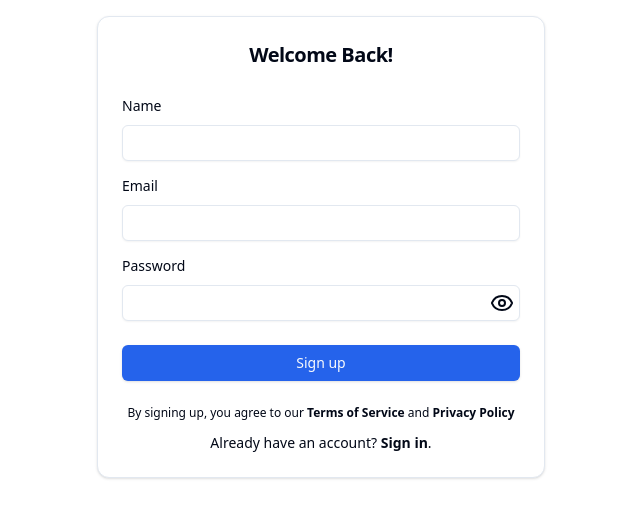
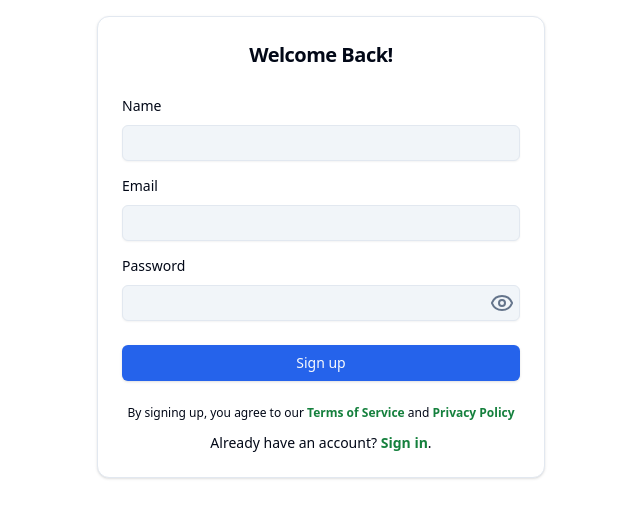
Before and after one commit to thabomoloi/ReactJavalinEcommerce, a React (Vite) app in the folder src/main/web/: page /auth/signup in a window 1280 px wide. Shown: the top 518 px of the page, without its empty margins (319-959 px from the left). Built offline with nearby package versions, Linux system fonts and the light colour scheme; no server answers.

Commit message:
style: update link colors and field background color

```diff
--- a/src/main/web/src/components/ui/password-field.tsx
+++ b/src/main/web/src/components/ui/password-field.tsx
@@ -39,12 +39,10 @@ const PasswordField = React.forwardRef<HTMLDivElement, PasswordFieldProps>(
               className="flex items-center justify-center w-9 h-9 -ml-9 rounded"
               onClick={toggleVisiblity}
             >
-              <PasswordIcon className="text-neutral-6" />
+              <PasswordIcon className="text-muted-foreground" />
             </TooltipTrigger>
             <TooltipContent>
-              <p data-testid="password-visibility">
-                {visible ? "Hide " : "Show "} password
-              </p>
+              <p>{visible ? "Hide " : "Show "} password</p>
             </TooltipContent>
           </Tooltip>
         </TooltipProvider>
--- a/src/main/web/src/pages/auth/signin-page.tsx
+++ b/src/main/web/src/pages/auth/signin-page.tsx
@@ -60,7 +60,7 @@ export default function SignInPage() {
                         required
                         {...field}
                         type="email"
-                        className="bg-neutral-1"
+                        className="bg-secondary"
                         autoComplete="email"
                       />
                     </FormControl>
@@ -80,7 +80,7 @@ export default function SignInPage() {
                           required
                           {...field}
                           type="password"
-                          className="bg-neutral-1"
+                          className="bg-secondary"
                           autoComplete="current-password"
                         />
                       </PasswordField>
@@ -98,13 +98,16 @@ export default function SignInPage() {
       </CardContent>
       <CardFooter className="flex-col text-sm text-center">
         <p>
-          <Link to="#/auth/forgot-password" className="font-bold text-primary1">
+          <Link
+            to="#/auth/forgot-password"
+            className="font-bold text-green-700"
+          >
             Forgot Password?
           </Link>
         </p>
         <p>
           Don't have an account?{" "}
-          <Link to="/auth/signup" className="font-bold text-primary1">
+          <Link to="/auth/signup" className="font-bold text-green-700">
             Sign up
           </Link>
           .
--- a/src/main/web/src/pages/auth/signup-page.tsx
+++ b/src/main/web/src/pages/auth/signup-page.tsx
@@ -61,7 +61,7 @@ export default function SignUpPage() {
                         required
                         {...field}
                         type="text"
-                        className="bg-neutral-1"
+                        className="bg-secondary"
                         autoComplete="name"
                       />
                     </FormControl>
@@ -80,7 +80,7 @@ export default function SignUpPage() {
                         required
                         {...field}
                         type="email"
-                        className="bg-neutral-1"
+                        className="bg-secondary"
                         autoComplete="email"
                       />
                     </FormControl>
@@ -100,7 +100,7 @@ export default function SignUpPage() {
                           required
                           {...field}
                           type="password"
-                          className="bg-neutral-1"
+                          className="bg-secondary"
                         />
                       </PasswordField>
                     </FormControl>
@@ -119,17 +119,17 @@ export default function SignUpPage() {
       <CardFooter className="flex-col gap-3 text-sm text-center">
         <p className="text-center text-xs text-neutral-6">
           By signing up, you agree to our{" "}
-          <Link to="/terms" className="font-semibold text-primary1">
+          <Link to="/terms" className="font-semibold text-green-700">
             Terms of Service
           </Link>
           {" and "}
-          <Link to="/privacy" className="font-semibold text-primary1">
+          <Link to="/privacy" className="font-semibold text-green-700">
             Privacy Policy
           </Link>
         </p>
         <p>
           Already have an account?{" "}
-          <Link to="/auth/signin" className="font-bold text-primary1">
+          <Link to="/auth/signin" className="font-bold text-green-700">
             Sign in
           </Link>
           .
```
